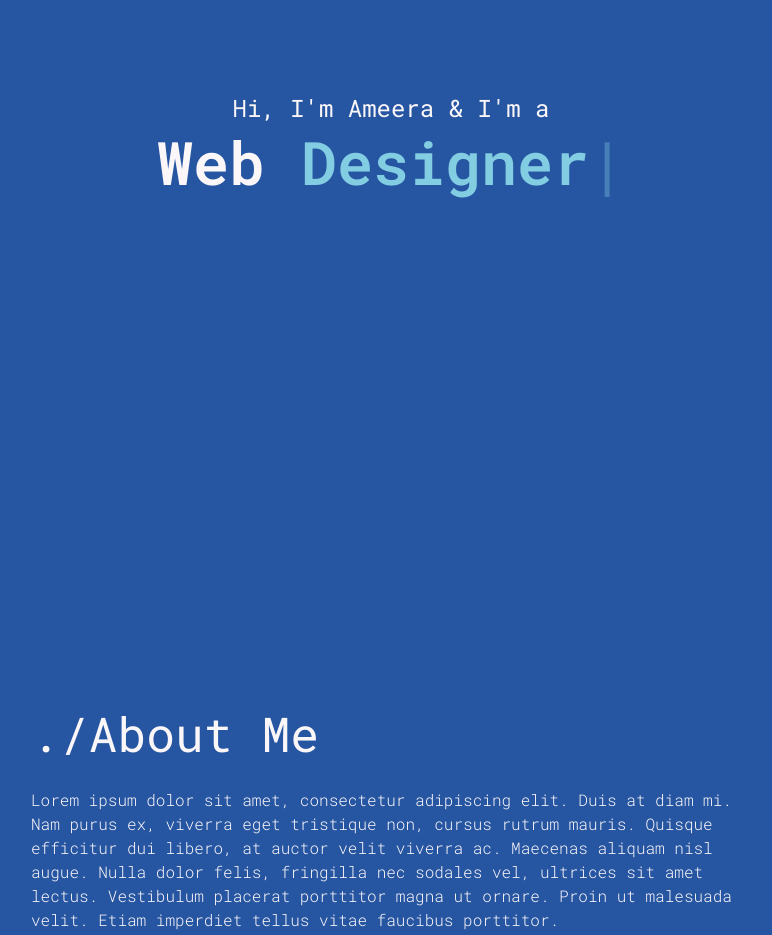
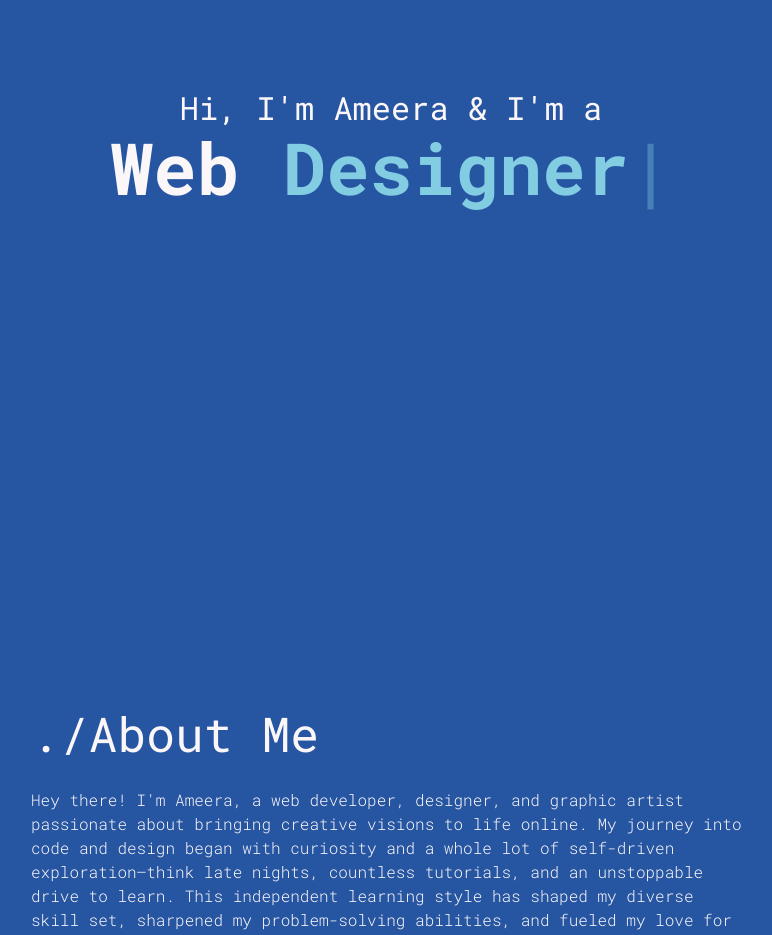
Before and after one commit to ameera-gahussain/ameera-gahussain.github.io, a React (Vite) app: page / in a window 1280 px wide. Shown: the part 340-1275 px from the top of the page, without its empty margins (249-1021 px from the left). Built offline with nearby package versions, Linux system fonts and the light colour scheme.

Commit message:
adjust text for about me and adjust text for hero

```diff
--- a/src/components/Hero.jsx
+++ b/src/components/Hero.jsx
@@ -8,17 +8,17 @@ const Hero = () => {
       id="hero"
     >
       <div className="container">
-        <div className="max-w-[62rem] mx-auto">
-          <h5 className="h5 text-center">
+        <div className="max-w-[60rem] mx-auto">
+          <h4 className="h4 text-center">
             Hi, I&apos;m&nbsp;<span>Ameera</span>&nbsp;& I&apos;m a
-          </h5>
-          <h1 className="h1 text-center">
+          </h4>
+          <div className="text-7xl font-bold text-center">
             Web&nbsp;
             <span id="typewriter">
               <Typewriting />
             </span>
             <span id="cursor">|</span>
-          </h1>
+          </div>
         </div>
       </div>
     </Section>
--- a/src/constants/index.js
+++ b/src/constants/index.js
@@ -67,7 +67,7 @@ export const about = [
   {
     id: "0",
     title: "About Me",
-    text: "Lorem ipsum dolor sit amet, consectetur adipiscing elit. Duis at diam mi. Nam purus ex, viverra eget tristique non, cursus rutrum mauris. Quisque efficitur dui libero, at auctor velit viverra ac. Maecenas aliquam nisl augue. Nulla dolor felis, fringilla nec sodales vel, ultrices sit amet lectus. Vestibulum placerat porttitor magna ut ornare. Proin ut malesuada velit. Etiam imperdiet tellus vitae faucibus porttitor.",
+    text: "Hey there! I'm Ameera, a web developer, designer, and graphic artist passionate about bringing creative visions to life online. My journey into code and design began with curiosity and a whole lot of self-driven exploration—think late nights, countless tutorials, and an unstoppable drive to learn. This independent learning style has shaped my diverse skill set, sharpened my problem-solving abilities, and fueled my love for tackling new challenges. I’m always eager to grow, stay ahead of trends, and push creative boundaries. Whether you need a sleek website, a standout logo, or a full brand refresh, let’s collaborate and create something amazing!",
     text2:
       "When I'm not working, I go for long drives, coffee in cafes, madness with my cats and a good curl up with a book.",
     text3: "Currently working hard  for a Triumph Speed 400.",
```
Also changed, not shown: 7 other files (tests, documents, lock files or other folders).
